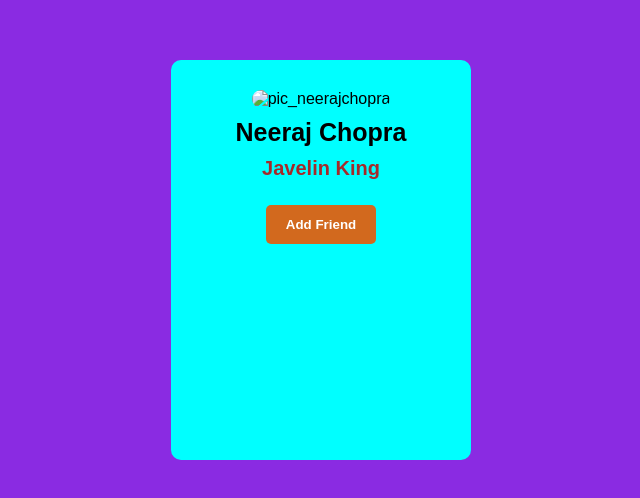
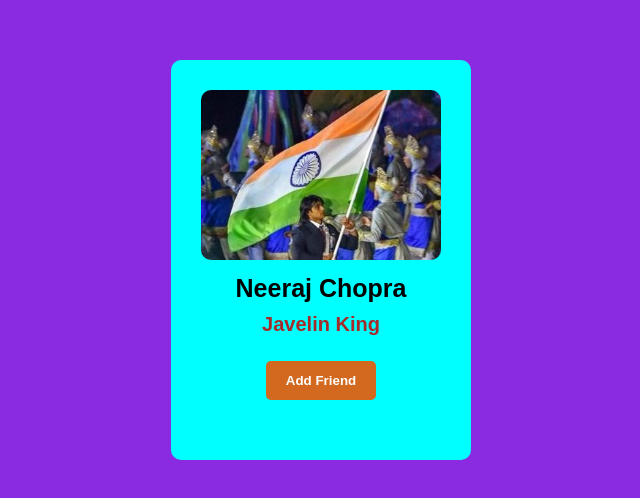
Before and after one commit to rajatsingh535/Javascript-Mini-Project, a plain HTML site: page index.html in a window 1280 px wide. Shown: the part 140-638 px from the top of the page, without its empty margins (319-959 px from the left). Drawn offline with Linux system fonts and the light colour scheme.

Commit message:
Update index.html

```diff
--- a/index.html
+++ b/index.html
@@ -8,7 +8,7 @@
 </head>
 <body>
     <div id="card">
-        <img src="61870823_375488059762058_8471227708892774400_n.jpg" alt="pic_neerajchopra">
+        <img src="img.jpg" alt="pic_neerajchopra">
 
         <h1>Neeraj Chopra</h1>
         <h5>Javelin King</h5>
```
